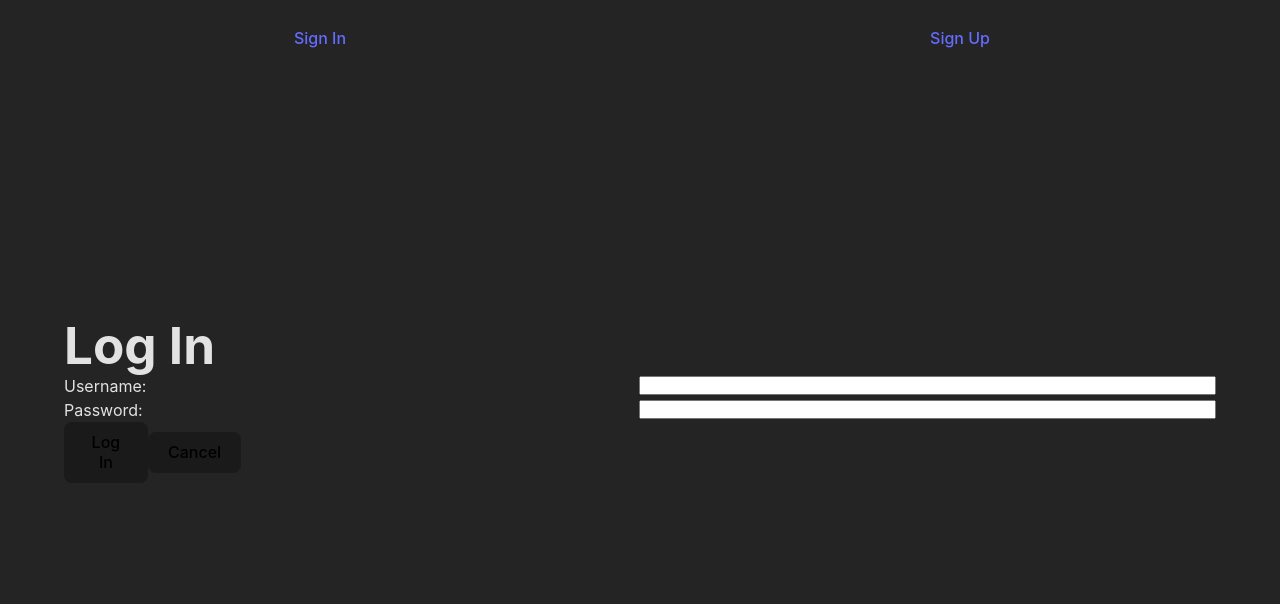
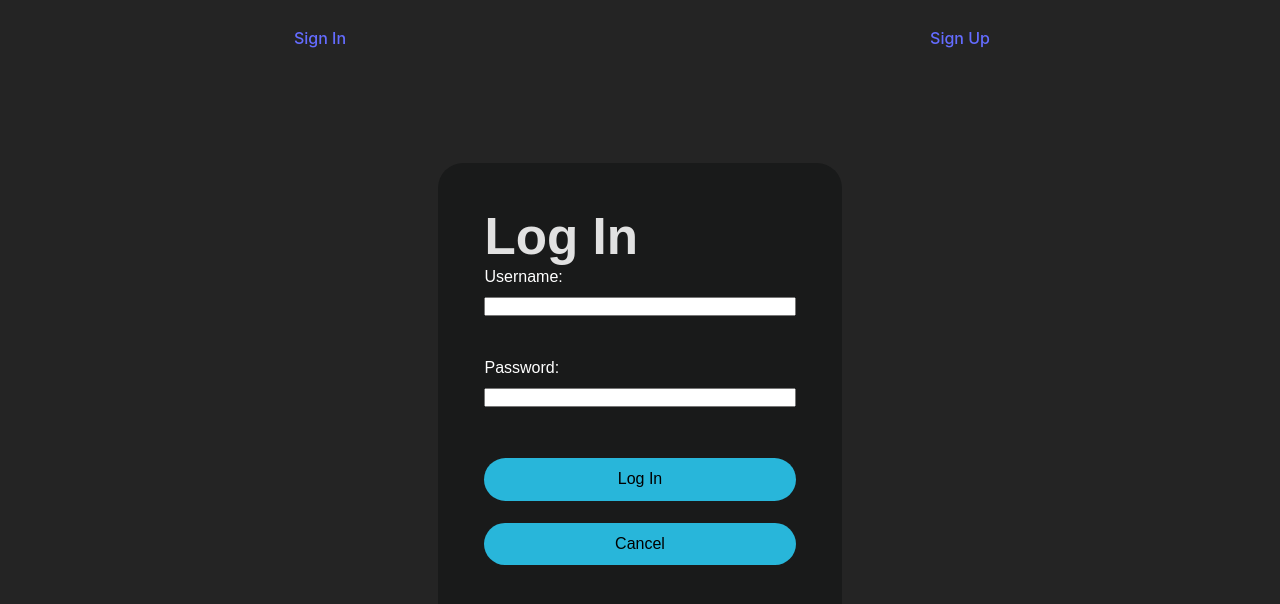
Before and after one commit to Zecrim/cars-app, a React (Vite) app in the folder react-jwt-auth-template-main/: page /signin in a window 1280 px wide. Shown: the top 604 px of the page. Built offline with nearby package versions, Linux system fonts and the light colour scheme; no server answers.

Commit message:
styled sign in and sign up pages

```diff
--- a/react-jwt-auth-template-main/src/components/SigninForm/SigninForm.jsx
+++ b/react-jwt-auth-template-main/src/components/SigninForm/SigninForm.jsx
@@ -32,7 +32,7 @@ const SigninForm = (props) => {
   };
 
   return (
-    <main>
+    <main className='sign-in-up'>
       <h1>Log In</h1>
       <p>{message}</p>
       <form autoComplete="off" onSubmit={handleSubmit}>
--- a/react-jwt-auth-template-main/src/components/SignupForm/SignupForm.jsx
+++ b/react-jwt-auth-template-main/src/components/SignupForm/SignupForm.jsx
@@ -37,7 +37,7 @@ const SignupForm = (props) => {
   };
 
   return (
-    <main>
+    <main className='sign-in-up'>
       <h1>Sign Up</h1>
       <p>{message}</p>
       <form onSubmit={handleSubmit}>
--- a/react-jwt-auth-template-main/src/index.css
+++ b/react-jwt-auth-template-main/src/index.css
@@ -182,3 +182,43 @@ button:focus-visible {
   background-color: slateblue;
   border: 2px solid black;
 }
+
+.sign-in-up {
+  display: flex;
+  flex-direction: column;
+  background-color: rgb(25, 26, 26);
+  border-radius: 25px;
+  font-family: sans-serif;
+  padding: 4%;
+  width: 35%;
+  margin: 0 auto;
+}
+.sign-in-up input {
+  margin: 1% 0 8% 0;
+  color: white;
+}
+.sign-in-up button {
+  width: 100%;
+  background-color: rgb(40, 182, 218);
+  border: none;
+  color: black;
+  border-radius: 25px;
+  font-family: sans-serif;
+  padding: 4%;
+  margin: 3.5% 0;
+}
+
+.sign-in-up button:hover {
+  color: aqua;
+  cursor: pointer;
+}
+
+.sign-in-up div {
+  flex-direction: column;
+  margin-bottom: 15px;
+}
+
+.sign-in-up label {
+  margin-bottom: 5px;
+  color: white;
+}
```
